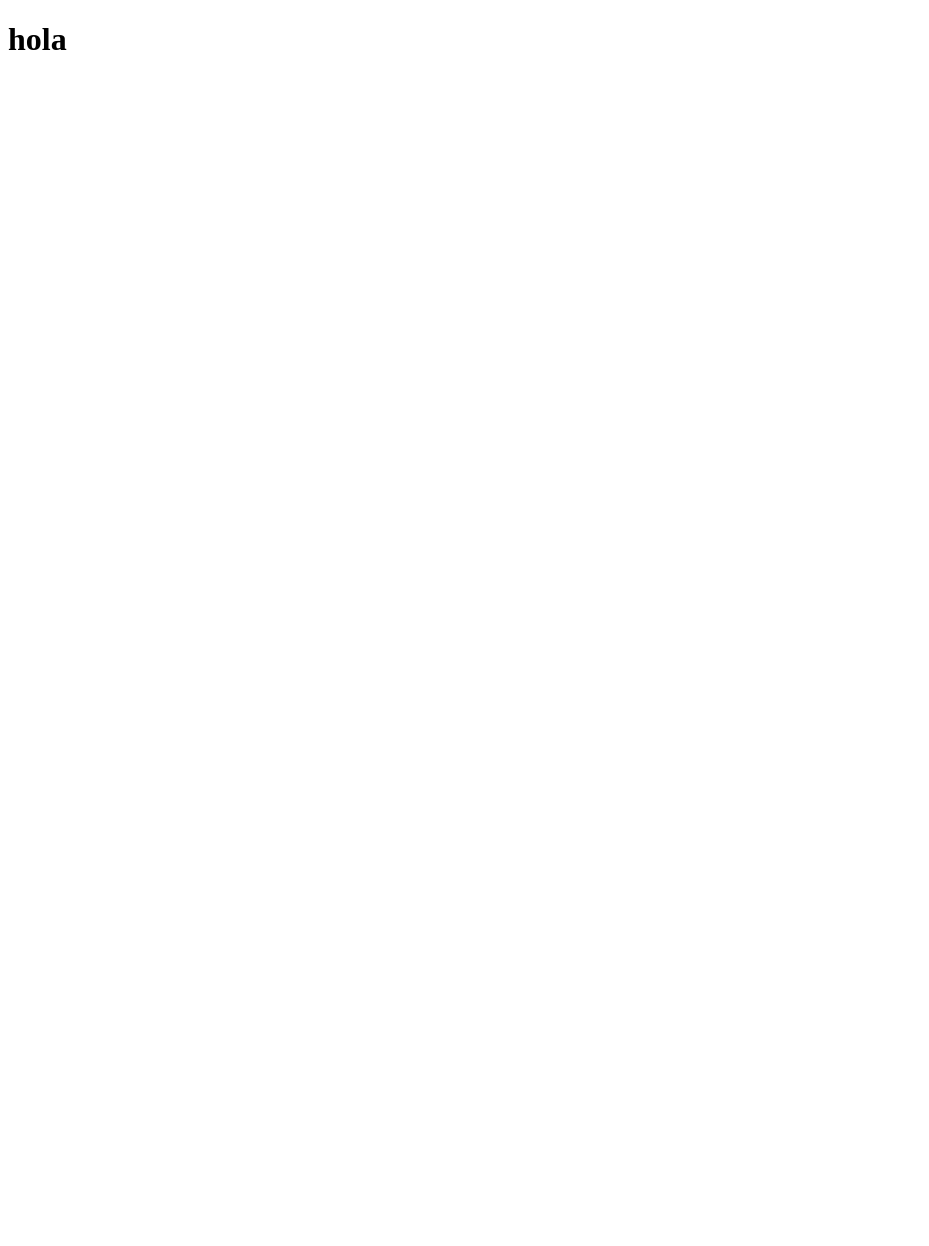
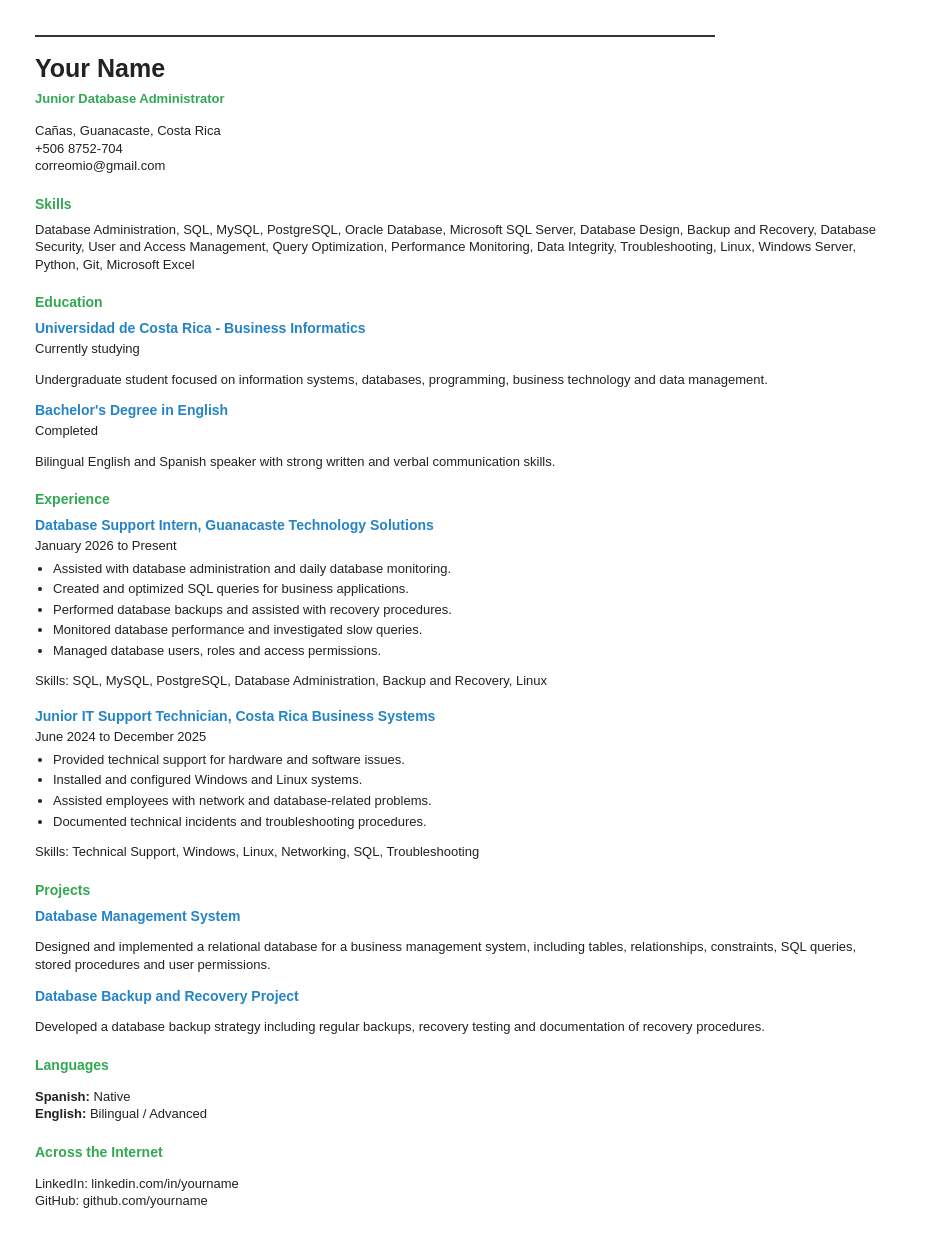
Before and after one commit to Yeiru07/CarpetaDeTest, a website: page src/index.html in a window 1280 px wide. Shown: the whole page, without its empty margins (0-929 px from the left). Before the commit the page ends 800 px from the top, so only its background shows below. Drawn offline with Linux system fonts and the light colour scheme.

Commit message:
Subida del curriculum

```diff
--- a/package.json
+++ b/package.json
@@ -6,7 +6,7 @@
   "scripts": {
     "dev": "servor src/ index.html 1234 --reload",
     "build": "echo 'Build script'",
-    "deploy": "echo 'Deploy script'"
+    "deploy": "gh-pages -d src/"
   },
   "keywords": [],
   "author": "",
@@ -20,6 +20,7 @@
   },
   "type": "module",
   "devDependencies": {
+    "gh-pages": "^6.3.0",
     "servor": "^4.0.2"
   }
 }
--- a/src/index.html
+++ b/src/index.html
@@ -3,9 +3,247 @@
 <head>
     <meta charset="UTF-8">
     <meta name="viewport" content="width=device-width, initial-scale=1.0">
-    <title>Document</title>
+
+    <title>Curriculum vitae - DBA Resume</title>
+
+    <style>
+        body {
+            font-family: Arial, Helvetica, sans-serif;
+            margin: 0;
+            padding: 35px;
+            color: #222;
+            font-size: 13px;
+            line-height: 1.35;
+            max-width: 850px;
+        }
+
+        .top-line {
+            border-top: 2px solid #333;
+            width: 80%;
+            margin-bottom: 15px;
+        }
+
+        h1 {
+            font-size: 25px;
+            margin: 0 0 4px 0;
+            font-weight: bold;
+        }
+
+        .job-title {
+            color: #32a852;
+            font-weight: bold;
+            margin-bottom: 15px;
+        }
+
+        .contact {
+            margin-bottom: 20px;
+        }
+
+        .section {
+            margin-bottom: 20px;
+        }
+
+        .section-title {
+            color: #32a852;
+            font-weight: bold;
+            font-size: 14px;
+            margin-bottom: 7px;
+        }
+
+        .skills {
+            margin: 0;
+        }
+
+        .education-title,
+        .company-title {
+            color: #2484c6;
+            font-weight: bold;
+            font-size: 14px;
+        }
+
+        .date {
+            margin: 2px 0;
+        }
+
+        ul {
+            margin-top: 5px;
+            padding-left: 18px;
+        }
+
+        li {
+            margin-bottom: 3px;
+        }
+
+        .skills-used {
+            margin-top: 5px;
+        }
+
+        .internet a {
+            color: #2484c6;
+            text-decoration: none;
+        }
+    </style>
 </head>
+
 <body>
-    <h1>hola</h1>
+
+    <div class="top-line"></div>
+
+    <!-- HEADER -->
+    <h1>Your Name</h1>
+
+    <div class="job-title">
+        Junior Database Administrator
+    </div>
+
+    <div class="contact">
+        Cañas, Guanacaste, Costa Rica<br>
+        +506 8752-704<br>
+        correomio@gmail.com
+    </div>
+
+
+    <!-- SKILLS -->
+    <div class="section">
+        <div class="section-title">Skills</div>
+
+        <p class="skills">
+            Database Administration, SQL, MySQL, PostgreSQL, Oracle Database,
+            Microsoft SQL Server, Database Design, Backup and Recovery,
+            Database Security, User and Access Management, Query Optimization,
+            Performance Monitoring, Data Integrity, Troubleshooting,
+            Linux, Windows Server, Python, Git, Microsoft Excel
+        </p>
+    </div>
+
+
+    <!-- EDUCATION -->
+    <div class="section">
+        <div class="section-title">Education</div>
+
+        <div class="education-title">
+            Universidad de Costa Rica - Business Informatics
+        </div>
+
+        <div class="date">
+            Currently studying
+        </div>
+
+        <p>
+            Undergraduate student focused on information systems, databases,
+            programming, business technology and data management.
+        </p>
+
+        <div class="education-title">
+            Bachelor's Degree in English
+        </div>
+
+        <div class="date">
+            Completed
+        </div>
+
+        <p>
+            Bilingual English and Spanish speaker with strong written and
+            verbal communication skills.
+        </p>
+    </div>
+
+
+    <!-- EXPERIENCE -->
+    <div class="section">
+        <div class="section-title">Experience</div>
+
+        <div class="company-title">
+            Database Support Intern, Guanacaste Technology Solutions
+        </div>
+
+        <div class="date">
+            January 2026 to Present
+        </div>
+
+        <ul>
+            <li>Assisted with database administration and daily database monitoring.</li>
+            <li>Created and optimized SQL queries for business applications.</li>
+            <li>Performed database backups and assisted with recovery procedures.</li>
+            <li>Monitored database performance and investigated slow queries.</li>
+            <li>Managed database users, roles and access permissions.</li>
+        </ul>
+
+        <div class="skills-used">
+            Skills: SQL, MySQL, PostgreSQL, Database Administration,
+            Backup and Recovery, Linux
+        </div>
+
+
+        <br>
+
+        <div class="company-title">
+            Junior IT Support Technician, Costa Rica Business Systems
+        </div>
+
+        <div class="date">
+            June 2024 to December 2025
+        </div>
+
+        <ul>
+            <li>Provided technical support for hardware and software issues.</li>
+            <li>Installed and configured Windows and Linux systems.</li>
+            <li>Assisted employees with network and database-related problems.</li>
+            <li>Documented technical incidents and troubleshooting procedures.</li>
+        </ul>
+
+        <div class="skills-used">
+            Skills: Technical Support, Windows, Linux, Networking,
+            SQL, Troubleshooting
+        </div>
+    </div>
+
+
+    <!-- PROJECTS -->
+    <div class="section">
+        <div class="section-title">Projects</div>
+
+        <div class="company-title">
+            Database Management System
+        </div>
+
+        <p>
+            Designed and implemented a relational database for a business
+            management system, including tables, relationships, constraints,
+            SQL queries, stored procedures and user permissions.
+        </p>
+
+        <div class="company-title">
+            Database Backup and Recovery Project
+        </div>
+
+        <p>
+            Developed a database backup strategy including regular backups,
+            recovery testing and documentation of recovery procedures.
+        </p>
+    </div>
+
+
+    <!-- LANGUAGES -->
+    <div class="section">
+        <div class="section-title">Languages</div>
+
+        <p>
+            <strong>Spanish:</strong> Native<br>
+            <strong>English:</strong> Bilingual / Advanced
+        </p>
+    </div>
+
+
+    <!-- INTERNET -->
+    <div class="section internet">
+        <div class="section-title">Across the Internet</div>
+
+        <p>
+            LinkedIn: linkedin.com/in/yourname<br>
+            GitHub: github.com/yourname
+        </p>
+    </div>
+
 </body>
 </html>
```
Also changed, not shown: pnpm-lock.yaml, 1 other file.
